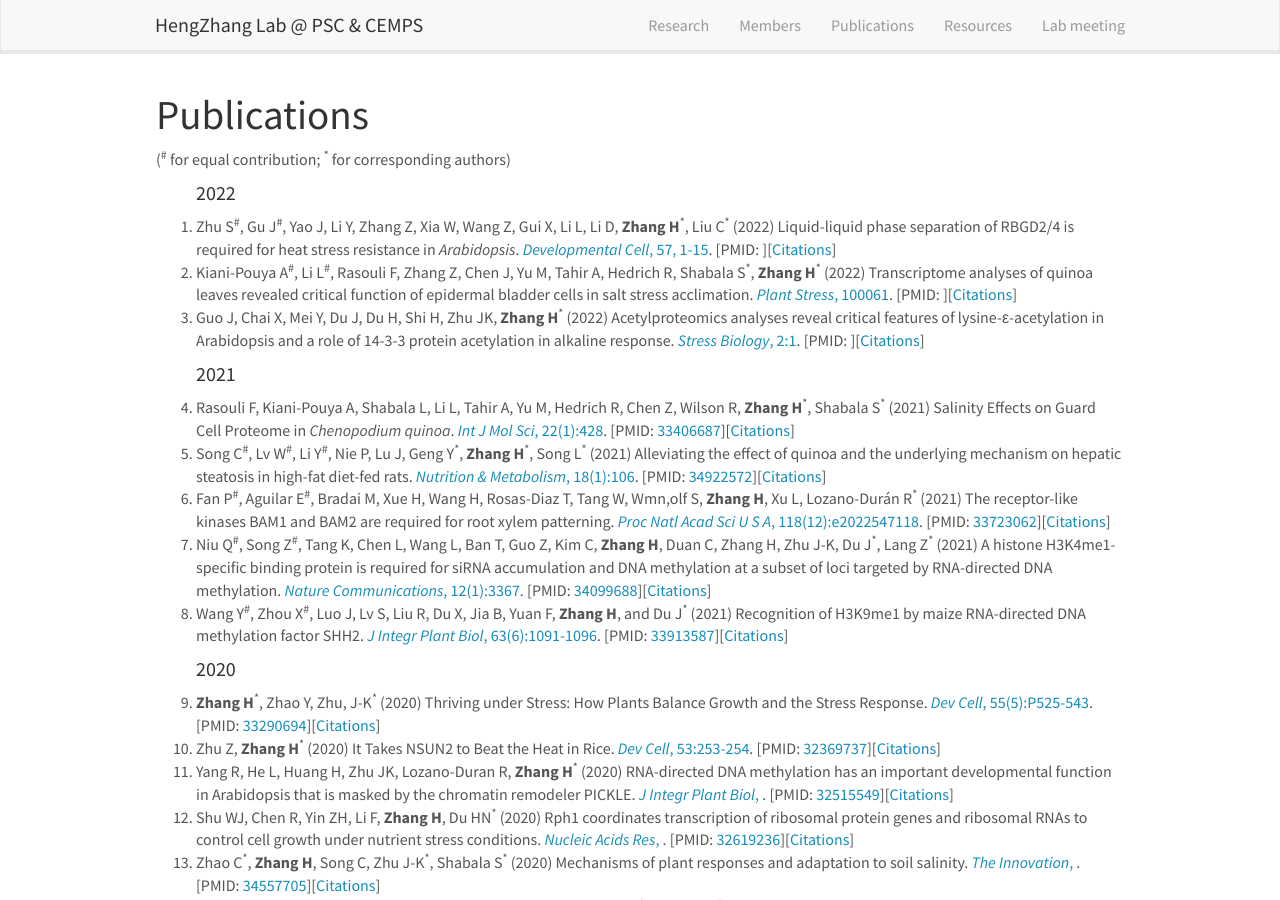
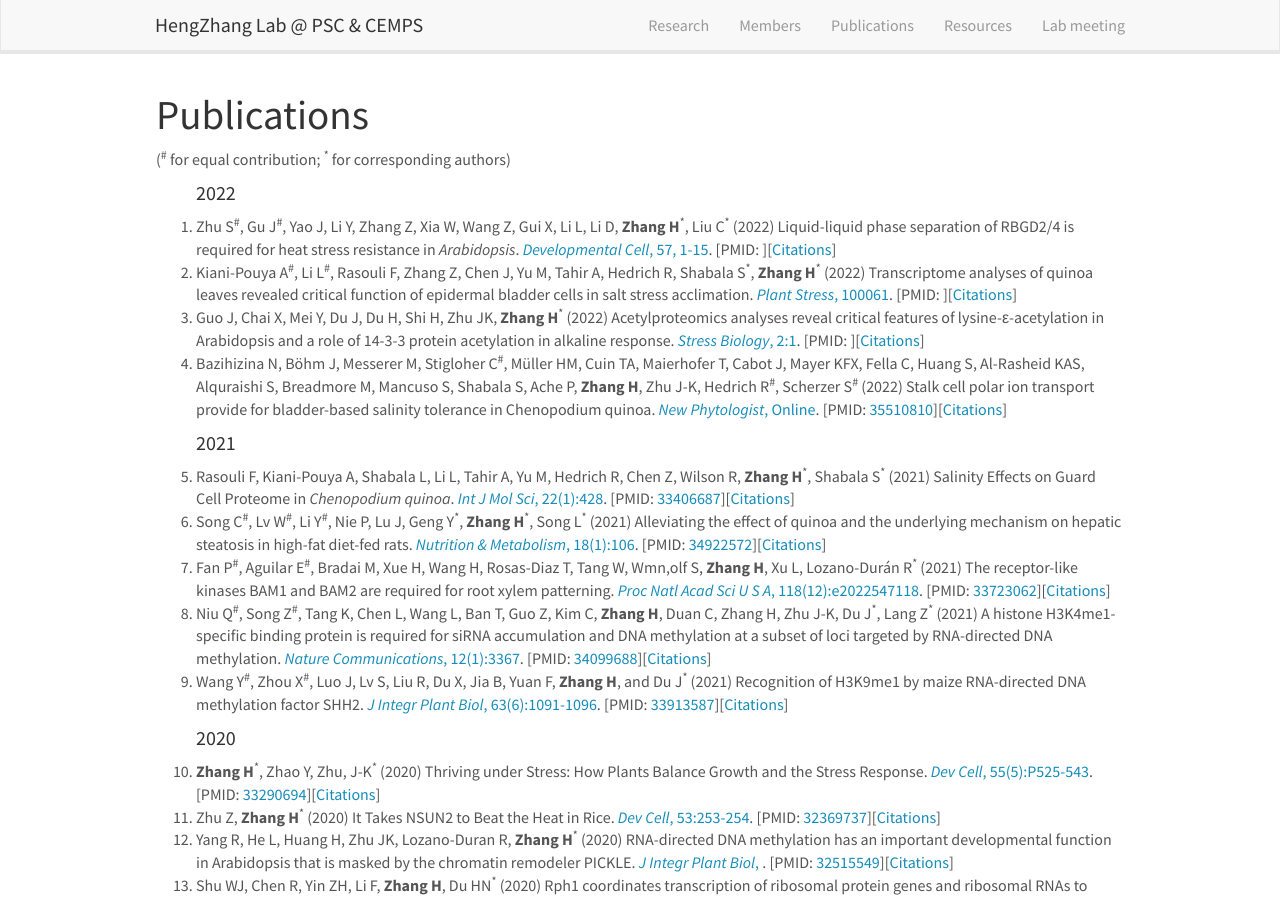
Before and after one commit to hengzhanglab/hengzhanglab.github.io, a Jekyll site: the page built from _pages/publications.md, in a window 1280 px wide and 900 px high. Built offline with Jekyll 4.4.1, drawn with Linux system fonts in a browser that asks for light colours; nearby versions of some CDN libraries.

Commit message:
New Phytol 2022

```diff
--- a/_data/publications.yml
+++ b/_data/publications.yml
@@ -24,6 +24,14 @@
   display: "2:1"
   doi: 10.1007/s44154-021-00024-z
   pmid:
+
+- title: Stalk cell polar ion transport provide for bladder-based salinity tolerance in Chenopodium quinoa
+  authors: Bazihizina N, Böhm J, Messerer M, Stigloher C<sup>#</sup>, Müller HM, Cuin TA, Maierhofer T, Cabot J, Mayer KFX, Fella C, Huang S, Al-Rasheid KAS, Alquraishi S, Breadmore M, Mancuso S, Shabala S, Ache P, <b>Zhang H</b>, Zhu J-K, Hedrich R<sup>#</sup>, Scherzer S<sup>#</sup>
+  year: 2022
+  journal: New Phytologist
+  display: Online
+  doi: 10.1111/nph.18205
+  pmid: 35510810
 
 - title: year
   year: 2021
```
